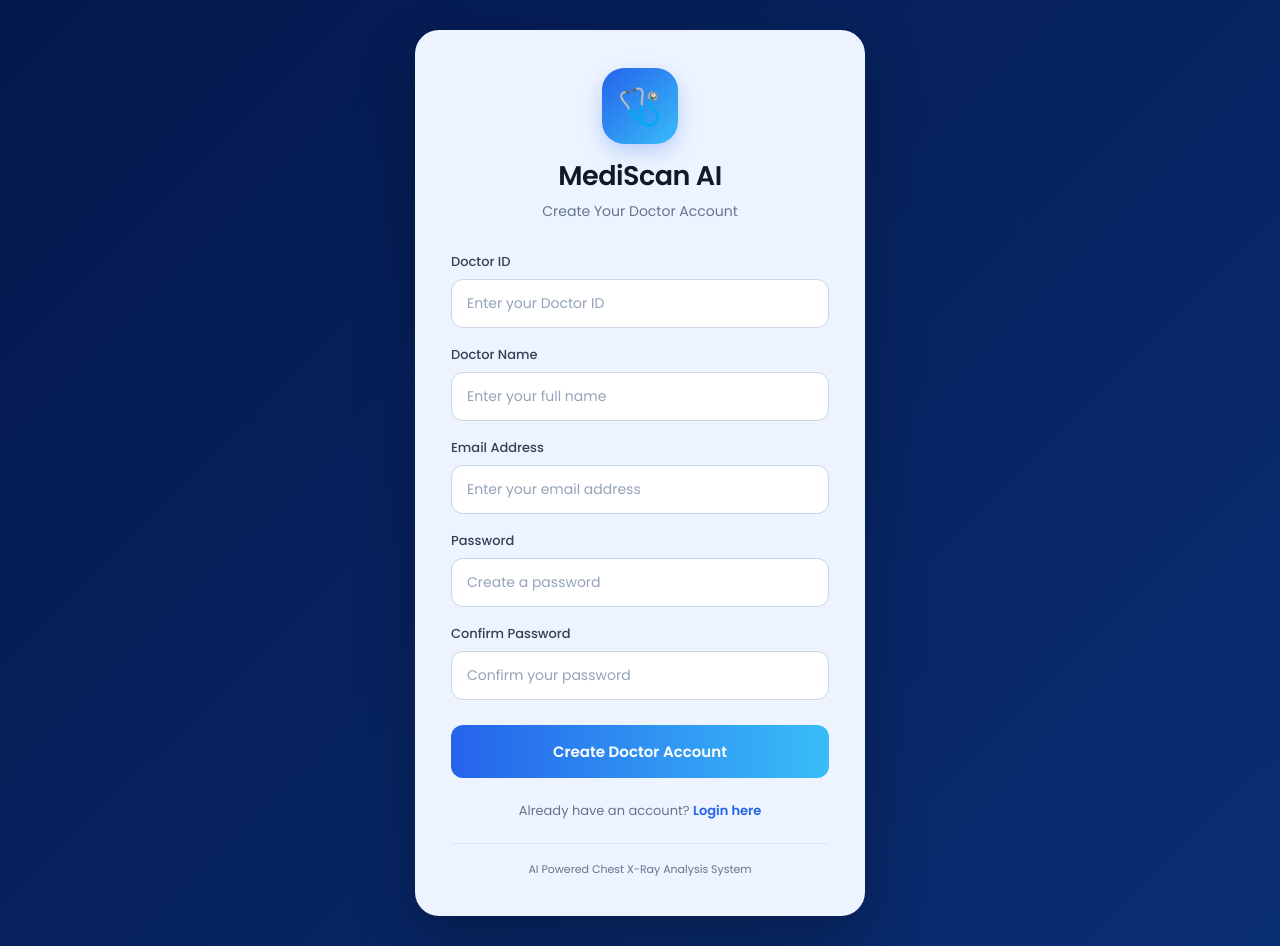
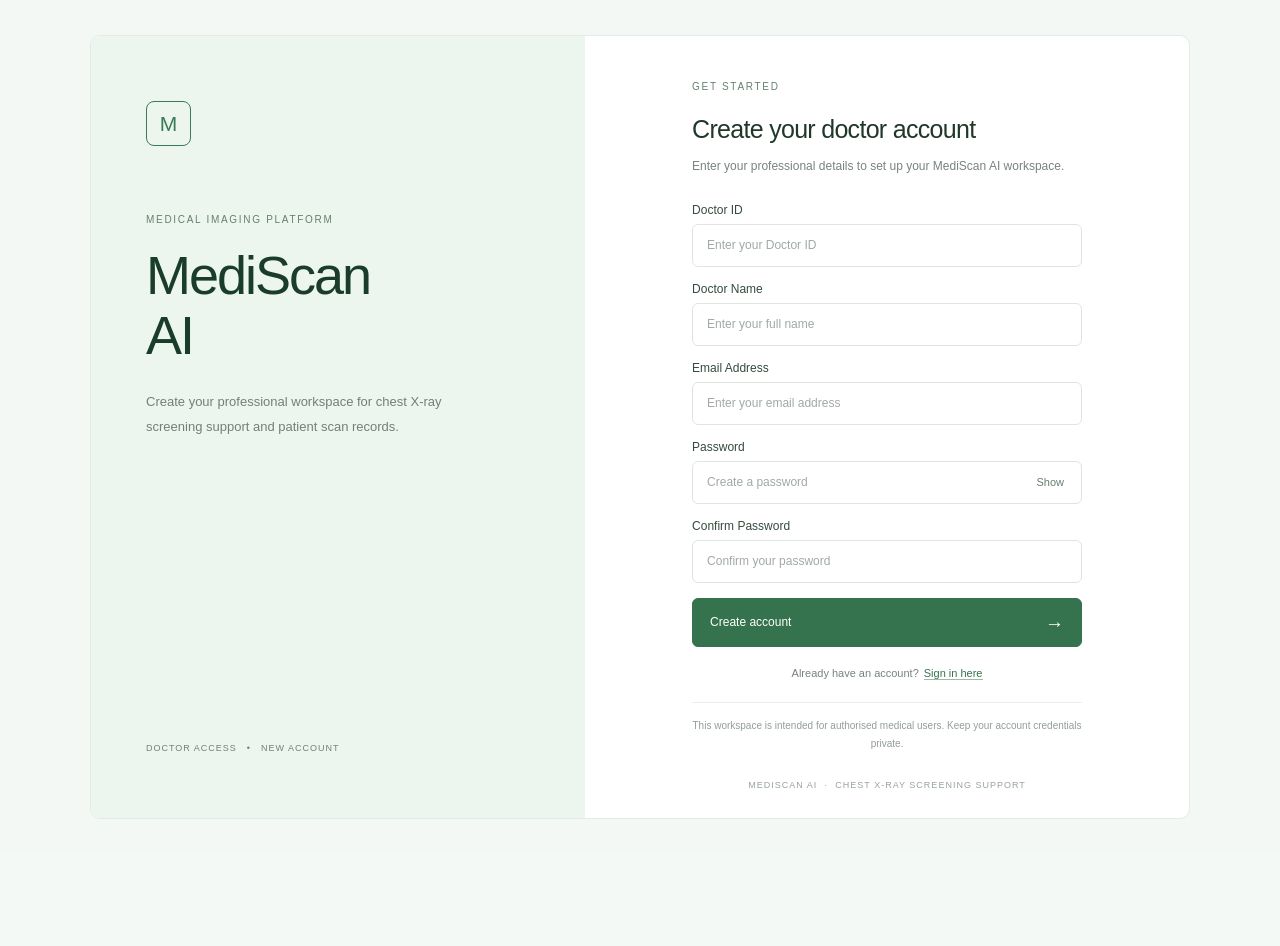
Before and after one commit to anikethreddy-sudo/MediScanAi, a React (Vite) app: page /register in a window 1280 px wide. After the commit the page ends 854 px from the top, so only its background shows below. Built offline with nearby package versions, Linux system fonts and the light colour scheme; no server answers.

Commit message:
Match doctor registration page with login theme

```diff
--- a/src/pages/Register.jsx
+++ b/src/pages/Register.jsx
@@ -1,6 +1,7 @@
 
 import { useState } from "react";
 import { useNavigate, Link } from "react-router-dom";
+
 export default function Register() {
   const navigate = useNavigate();
 
@@ -9,36 +10,58 @@ export default function Register() {
   const [email, setEmail] = useState("");
   const [password, setPassword] = useState("");
   const [confirmPassword, setConfirmPassword] = useState("");
+  const [showPassword, setShowPassword] = useState(false);
+  const [error, setError] = useState("");
 
   const handleRegister = (e) => {
     e.preventDefault();
+    setError("");
 
-    if (!doctorId || !doctorName || !email || !password || !confirmPassword) {
-      alert("Please fill all fields");
+    if (
+      !doctorId.trim() ||
+      !doctorName.trim() ||
+      !email.trim() ||
+      !password ||
+      !confirmPassword
+    ) {
+      setError("Please fill in all fields.");
       return;
     }
 
     if (password !== confirmPassword) {
-      alert("Passwords do not match");
+      setError("Passwords do not match.");
       return;
     }
 
-    const doctors =
-      JSON.parse(localStorage.getItem("registeredDoctors")) || {};
+    let doctors = {};
 
-    if (doctors[doctorId]) {
-      alert("Doctor ID already registered. Please login.");
+    try {
+      doctors = JSON.parse(
+        localStorage.getItem("registeredDoctors") || "{}"
+      );
+    } catch {
+      setError("Unable to access registered accounts. Please try again.");
       return;
     }
 
-    doctors[doctorId] = {
-      doctorId,
-      doctorName,
-      email,
+    const cleanDoctorId = doctorId.trim();
+
+    if (doctors[cleanDoctorId]) {
+      setError("Doctor ID already registered. Please login.");
+      return;
+    }
+
+    doctors[cleanDoctorId] = {
+      doctorId: cleanDoctorId,
+      doctorName: doctorName.trim(),
+      email: email.trim(),
       password,
     };
 
-    localStorage.setItem("registeredDoctors", JSON.stringify(doctors));
+    localStorage.setItem(
+      "registeredDoctors",
+      JSON.stringify(doctors)
+    );
 
     alert("Registration successful! Please login.");
     navigate("/login");
@@ -46,242 +69,495 @@ export default function Register() {
 
   return (
     <>
-      <style>{`
-        @import url('https://fonts.googleapis.com/css2?family=Poppins:wght@400;500;600;700&display=swap');
+      <main className="registerPage">
+        <div className="registerLayout">
 
-        .register-page,
-        .register-page * {
-          box-sizing: border-box;
-          font-family: 'Poppins', sans-serif;
-        }
+          <section className="registerIntro">
+            <div className="registerBrandMark">M</div>
 
-        .register-page {
-          min-height: 100vh;
-          display: flex;
-          justify-content: center;
-          align-items: center;
-          padding: 30px 18px;
-          background: linear-gradient(135deg, #04184D, #0A2E73);
-        }
+            <p className="registerEyebrow">
+              MEDICAL IMAGING PLATFORM
+            </p>
 
-        .register-card {
-          width: 100%;
-          max-width: 450px;
-          padding: 38px 36px;
-          background: #EEF4FF;
-          border-radius: 24px;
-          box-shadow: 0 25px 60px rgba(0, 0, 0, 0.25);
-          animation: registerAppear 0.5s ease;
-        }
+            <h1>
+              MediScan
+              <br />
+              AI
+            </h1>
 
-        @keyframes registerAppear {
-          from {
-            opacity: 0;
-            transform: translateY(15px);
-          }
-          to {
-            opacity: 1;
-            transform: translateY(0);
-          }
-        }
+            <p className="registerDescription">
+              Create your professional workspace for chest X-ray
+              screening support and patient scan records.
+            </p>
 
-        .register-logo {
-          width: 76px;
-          height: 76px;
-          margin: 0 auto 12px;
-          border-radius: 22px;
-          background: linear-gradient(135deg, #2563EB, #38BDF8);
-          display: flex;
-          align-items: center;
-          justify-content: center;
-          font-size: 36px;
-          box-shadow: 0 8px 20px rgba(37, 99, 235, 0.25);
-        }
+            <div className="registerIntroFooter">
+              <span>DOCTOR ACCESS</span>
+              <span>•</span>
+              <span>NEW ACCOUNT</span>
+            </div>
+          </section>
 
-        .register-title {
-          text-align: center;
-          color: #111827;
-          font-size: 27px;
-          font-weight: 600;
-          margin: 12px 0 4px;
-        }
+          <section className="registerFormSection">
+            <div className="registerCard">
 
-        .register-subtitle {
-          text-align: center;
-          color: #64748B;
-          font-size: 14px;
-          margin: 0 0 28px;
-        }
+              <div className="registerHeading">
+                <p className="registerFormEyebrow">
+                  GET STARTED
+                </p>
 
-        .register-field {
-          margin-bottom: 17px;
-        }
+                <h2>Create your doctor account</h2>
 
-        .register-field label {
-          display: block;
-          color: #334155;
-          font-size: 13px;
-          font-weight: 500;
-          margin-bottom: 7px;
-        }
-
-        .register-field input {
-          width: 100%;
-          padding: 13px 15px;
-          border: 1px solid #CBD5E1;
-          border-radius: 12px;
-          background: #FFFFFF;
-          color: #111827;
-          font-size: 14px;
-          outline: none;
-          transition: 0.2s ease;
-        }
-
-        .register-field input:focus {
-          border-color: #2563EB;
-          box-shadow: 0 0 0 3px rgba(37, 99, 235, 0.10);
-        }
-
-        .register-field input::placeholder {
-          color: #94A3B8;
-        }
-
-        .register-button {
-          width: 100%;
-          padding: 15px;
-          margin-top: 8px;
-          border: none;
-          border-radius: 12px;
-          background: linear-gradient(90deg, #2563EB, #38BDF8);
-          color: white;
-          font-size: 15px;
-          font-weight: 600;
-          cursor: pointer;
-          transition: 0.25s ease;
-        }
-
-        .register-button:hover {
-          transform: translateY(-2px);
-          box-shadow: 0 9px 20px rgba(37, 99, 235, 0.25);
-        }
-
-        .register-login {
-          text-align: center;
-          margin-top: 23px;
-          color: #64748B;
-          font-size: 13px;
-        }
-
-        .register-login a {
-          color: #2563EB;
-          font-weight: 600;
-          text-decoration: none;
-        }
-
-        .register-login a:hover {
-          text-decoration: underline;
-        }
-
-        .register-footer {
-          text-align: center;
-          margin-top: 22px;
-          padding-top: 17px;
-          border-top: 1px solid #DCE6F5;
-          color: #64748B;
-          font-size: 11px;
-        }
-
-        @media (max-width: 480px) {
-          .register-card {
-            padding: 30px 22px;
-          }
-
-          .register-title {
-            font-size: 24px;
-          }
-        }
-      `}</style>
-
-      <div className="register-page">
-        <div className="register-card">
-
-          <div className="register-logo">🩺</div>
-
-          <h1 className="register-title">MediScan AI</h1>
-
-          <p className="register-subtitle">
-            Create Your Doctor Account
+                <p>
+                  Enter your professional details to set up
+                  your MediScan AI workspace.
                 </p>
+              </div>
 
               <form onSubmit={handleRegister}>
 
-            <div className="register-field">
-              <label>Doctor ID</label>
+                <div className="registerFormGroup">
+                  <label htmlFor="doctorId">Doctor ID</label>
                   <input
+                    id="doctorId"
                     type="text"
                     placeholder="Enter your Doctor ID"
                     value={doctorId}
-                onChange={(e) => setDoctorId(e.target.value)}
+                    onChange={(e) => {
+                      setDoctorId(e.target.value);
+                      setError("");
+                    }}
+                    autoComplete="username"
                   />
                 </div>
 
-            <div className="register-field">
-              <label>Doctor Name</label>
+                <div className="registerFormGroup">
+                  <label htmlFor="doctorName">Doctor Name</label>
                   <input
+                    id="doctorName"
                     type="text"
                     placeholder="Enter your full name"
                     value={doctorName}
-                onChange={(e) => setDoctorName(e.target.value)}
+                    onChange={(e) => {
+                      setDoctorName(e.target.value);
+                      setError("");
+                    }}
+                    autoComplete="name"
                   />
                 </div>
 
-            <div className="register-field">
-              <label>Email Address</label>
+                <div className="registerFormGroup">
+                  <label htmlFor="email">Email Address</label>
                   <input
+                    id="email"
                     type="email"
                     placeholder="Enter your email address"
                     value={email}
-                onChange={(e) => setEmail(e.target.value)}
+                    onChange={(e) => {
+                      setEmail(e.target.value);
+                      setError("");
+                    }}
+                    autoComplete="email"
                   />
                 </div>
 
-            <div className="register-field">
-              <label>Password</label>
+                <div className="registerFormGroup">
+                  <label htmlFor="password">Password</label>
+
+                  <div className="registerPasswordWrapper">
                     <input
-                type="password"
+                      id="password"
+                      type={showPassword ? "text" : "password"}
                       placeholder="Create a password"
                       value={password}
-                onChange={(e) => setPassword(e.target.value)}
+                      onChange={(e) => {
+                        setPassword(e.target.value);
+                        setError("");
+                      }}
+                      autoComplete="new-password"
+                    />
+
+                    <button
+                      type="button"
+                      className="registerShowPassword"
+                      onClick={() => setShowPassword(!showPassword)}
+                    >
+                      {showPassword ? "Hide" : "Show"}
+                    </button>
+                  </div>
+                </div>
+
+                <div className="registerFormGroup">
+                  <label htmlFor="confirmPassword">
+                    Confirm Password
+                  </label>
+                  <input
+                    id="confirmPassword"
+                    type="password"
+                    placeholder="Confirm your password"
+                    value={confirmPassword}
+                    onChange={(e) => {
+                      setConfirmPassword(e.target.value);
+                      setError("");
+                    }}
+                    autoComplete="new-password"
                   />
                 </div>
 
-            <div className="register-field">
-              <label>Confirm Password</label>
-              <input
-                type="password"
-                placeholder="Confirm your password"
-                value={confirmPassword}
-                onChange={(e) => setConfirmPassword(e.target.value)}
-              />
+                {error && (
+                  <div className="registerError" role="alert">
+                    {error}
                   </div>
+                )}
 
-            <button type="submit" className="register-button">
-              Create Doctor Account
+                <button type="submit" className="registerButton">
+                  Create account
+                  <span>→</span>
                 </button>
 
               </form>
 
-          <div className="register-login">
-            Already have an account?{" "}
-            <Link to="/login">Login here</Link>
+              <div className="registerLoginSection">
+                <span>Already have an account?</span>
+                <Link to="/login">Sign in here</Link>
               </div>
 
-          <div className="register-footer">
-            AI Powered Chest X-Ray Analysis System
+              <div className="registerDivider" />
+
+              <p className="registerDisclaimer">
+                This workspace is intended for authorised medical
+                users. Keep your account credentials private.
+              </p>
+
             </div>
 
+            <p className="registerPageFooter">
+              MEDISCAN AI &nbsp;·&nbsp; CHEST X-RAY SCREENING SUPPORT
+            </p>
+          </section>
+
         </div>
-      </div>
+      </main>
+
+      <style>{`
+        .registerPage {
+          min-height: 100vh;
+          background: #f4f8f5;
+          color: #17251e;
+          display: flex;
+          align-items: center;
+          justify-content: center;
+          padding: 35px;
+          font-family: 'Poppins', sans-serif;
+          font-weight: 300;
+        }
+
+        .registerPage * {
+          box-sizing: border-box;
+          font-family: 'Poppins', sans-serif;
+          font-weight: 300;
+        }
+
+        .registerLayout {
+          width: 100%;
+          max-width: 1100px;
+          min-height: 650px;
+          display: grid;
+          grid-template-columns: 0.9fr 1.1fr;
+          background: #ffffff;
+          border: 1px solid #e3ebe5;
+          border-radius: 10px;
+          overflow: hidden;
+        }
+
+        .registerIntro {
+          padding: 65px 55px;
+          background: #edf5ef;
+          display: flex;
+          flex-direction: column;
+          align-items: flex-start;
+        }
+
+        .registerBrandMark {
+          width: 45px;
+          height: 45px;
+          border: 1px solid #397b58;
+          color: #397b58;
+          display: flex;
+          align-items: center;
+          justify-content: center;
+          font-size: 21px;
+          border-radius: 8px;
+          margin-bottom: 65px;
+        }
+
+        .registerEyebrow,
+        .registerFormEyebrow {
+          color: #64816e;
+          font-size: 10px;
+          font-weight: 400;
+          letter-spacing: 1.7px;
+          margin: 0 0 17px;
+        }
+
+        .registerIntro h1 {
+          font-size: 54px;
+          line-height: 1.12;
+          letter-spacing: -2px;
+          font-weight: 300;
+          margin: 0;
+          color: #193d2a;
+        }
+
+        .registerDescription {
+          max-width: 300px;
+          margin-top: 24px;
+          color: #718078;
+          font-size: 13px;
+          line-height: 1.9;
+        }
+
+        .registerIntroFooter {
+          display: flex;
+          gap: 10px;
+          align-items: center;
+          margin-top: auto;
+          padding-top: 45px;
+          color: #718078;
+          font-size: 9px;
+          letter-spacing: 1px;
+        }
+
+        .registerFormSection {
+          padding: 42px 65px 25px;
+          display: flex;
+          flex-direction: column;
+          justify-content: center;
+        }
+
+        .registerCard {
+          width: 100%;
+          max-width: 390px;
+          margin: auto;
+        }
+
+        .registerHeading {
+          margin-bottom: 25px;
+        }
+
+        .registerHeading h2 {
+          margin: 0;
+          font-size: 25px;
+          line-height: 1.4;
+          letter-spacing: -0.7px;
+          font-weight: 300;
+          color: #20372a;
+        }
+
+        .registerHeading > p:last-child {
+          margin: 9px 0 0;
+          color: #78847d;
+          font-size: 12px;
+          line-height: 1.8;
+        }
+
+        .registerFormGroup {
+          margin-bottom: 15px;
+        }
+
+        .registerFormGroup label {
+          display: block;
+          margin-bottom: 7px;
+          color: #354b3d;
+          font-size: 12px;
+          font-weight: 400;
+        }
+
+        .registerFormGroup input {
+          width: 100%;
+          height: 43px;
+          padding: 0 14px;
+          border: 1px solid #dce6df;
+          border-radius: 6px;
+          background: #ffffff;
+          color: #26382d;
+          font-size: 12px;
+          outline: none;
+          transition: border-color .2s ease, box-shadow .2s ease;
+        }
+
+        .registerFormGroup input::placeholder {
+          color: #a0aaa3;
+        }
+
+        .registerFormGroup input:focus {
+          border-color: #57936c;
+          box-shadow: 0 0 0 3px rgba(87, 147, 108, 0.08);
+        }
+
+        .registerPasswordWrapper {
+          position: relative;
+        }
+
+        .registerPasswordWrapper input {
+          padding-right: 65px;
+        }
+
+        .registerShowPassword {
+          position: absolute;
+          right: 12px;
+          top: 50%;
+          transform: translateY(-50%);
+          border: none;
+          background: transparent;
+          color: #64816e;
+          font-size: 11px;
+          cursor: pointer;
+        }
+
+        .registerError {
+          padding: 12px 14px;
+          margin: 0 0 15px;
+          border: 1px solid #efd8d5;
+          border-radius: 6px;
+          background: #fff8f7;
+          color: #a34d45;
+          font-size: 11px;
+          line-height: 1.6;
+        }
+
+        .registerButton {
+          width: 100%;
+          height: 49px;
+          margin-top: 5px;
+          padding: 0 17px;
+          display: flex;
+          justify-content: space-between;
+          align-items: center;
+          border: 1px solid #34734d;
+          border-radius: 6px;
+          background: #34734d;
+          color: #ffffff;
+          font-size: 12px;
+          font-weight: 400;
+          cursor: pointer;
+          transition: background .2s ease, border-color .2s ease;
+        }
+
+        .registerButton:hover {
+          background: #285e3e;
+          border-color: #285e3e;
+        }
+
+        .registerButton span {
+          color: #ffffff;
+          font-size: 19px;
+        }
+
+        .registerLoginSection {
+          display: flex;
+          justify-content: center;
+          flex-wrap: wrap;
+          gap: 5px;
+          margin-top: 20px;
+          font-size: 11px;
+          color: #78847d;
+        }
+
+        .registerLoginSection a {
+          color: #34734d;
+          font-weight: 400;
+          text-decoration: none;
+          border-bottom: 1px solid #9bbba4;
+        }
+
+        .registerLoginSection a:hover {
+          color: #285e3e;
+        }
+
+        .registerDivider {
+          height: 1px;
+          background: #e9efea;
+          margin: 22px 0 14px;
+        }
+
+        .registerDisclaimer {
+          margin: 0;
+          text-align: center;
+          color: #929e95;
+          font-size: 10px;
+          line-height: 1.8;
+        }
+
+        .registerPageFooter {
+          margin: 25px 0 0;
+          text-align: center;
+          color: #98a49b;
+          font-size: 9px;
+          letter-spacing: 1px;
+        }
+
+        @media(max-width: 800px) {
+          .registerPage {
+            padding: 20px;
+          }
+
+          .registerLayout {
+            max-width: 520px;
+            grid-template-columns: 1fr;
+          }
+
+          .registerIntro {
+            padding: 30px;
+          }
+
+          .registerBrandMark {
+            margin-bottom: 30px;
+          }
+
+          .registerIntro h1 {
+            font-size: 39px;
+          }
+
+          .registerDescription {
+            margin-top: 13px;
+          }
+
+          .registerIntroFooter {
+            margin-top: 25px;
+            padding-top: 0;
+          }
+
+          .registerFormSection {
+            padding: 38px 30px 25px;
+          }
+        }
+
+        @media(max-width: 480px) {
+          .registerPage {
+            padding: 12px;
+          }
+
+          .registerLayout {
+            border-radius: 8px;
+          }
+
+          .registerIntro {
+            padding: 25px;
+          }
+
+          .registerFormSection {
+            padding: 32px 23px 22px;
+          }
+
+          .registerHeading h2 {
+            font-size: 23px;
+          }
+
+          .registerIntro h1 {
+            font-size: 35px;
+          }
+        }
+      `}</style>
     </>
   );
 }
```
Lines whose indentation alone changed are shown as unchanged.
